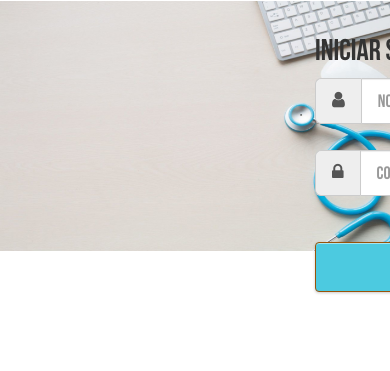
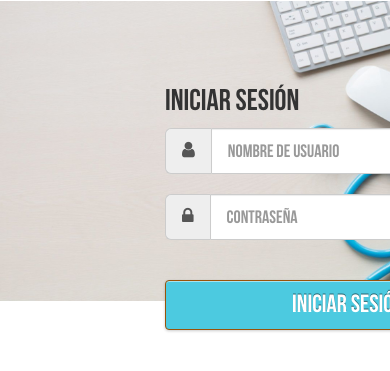
Before and after one commit to Franklin34/Sistema_Control_Vacunas_Covid, a PHP site: the page made by Proyecto 1/index.html in a window 390 px wide; the page is wider, and only the part inside the window is pictured. Shown: the top 371 px of that part. Run offline with PHP 8.4, Linux system fonts and the light colour scheme; some libraries are stand-ins or nearby versions.

Commit message:
Responsive Completo

```diff
--- a/Proyecto 1/css/responsiveLogin.css
+++ b/Proyecto 1/css/responsiveLogin.css
@@ -1,15 +1,59 @@
-@media only screen and (max-width: 1200px)
-.login {
-    width: 500px;
-    font-size: 2em;
-    margin-top: 100px;
-	margin-bottom:100px;
+@media only screen and (max-width: 2080px){
+    .login{
+
+        margin-top: 300px;
+        margin-left: 600px;
+
+
+}
 }
 
 
-@media only screen and (max-width: 992px)
+@media only screen and (max-width: 1985px){
+
+    .login{
+        margin-top: 300px;
+        margin-left: 600px;
+    }
+}
+
+@media only screen and (max-width: 1720px){
+
+    .login{
+
+    margin-top: 300px;
+    margin-left: 500px;
+    }
+}
+@media only screen and (max-width: 1550px){
+
+    .login{
+
+        margin-top: 250px;
+        margin-left: 350px;
+    }
+}
+
+@media only screen and (max-width: 1280px){
+.login{
+    margin-top: 150px;
+    margin-left: 250px;
+
+}
+}
+@media only screen and (max-width: 1100px){
 .login {
-    margin-top: 99px;
+    margin-left: 150px;
+    margin-top: 20px;
+    width: 402px;
+
+}
+}
+
+@media only screen and (max-width: 992px){
+.login {
+    margin-top: 50px;
     width: 396px;
     min-height: 0;
 }
+}
--- a/Proyecto 1/css/styleLogin.css
+++ b/Proyecto 1/css/styleLogin.css
@@ -108,41 +108,3 @@ button {
     0 1px 3px rgba(0, 0, 0, .2);
   background-image: linear-gradient(15%);
 }
-
-/* Large Devices, Wide Screens */
-@media only screen and (max-width : 1500px) {}
-
-@media only screen and (max-width : 1200px) {
-  .login {
-    width: 600px;
-    font-size: 2em;
-  }
-}
-
-@media only screen and (max-width : 1100px) {
-  .login {
-    margin-top: 2%;
-    width: 600px;
-    font-size: 1.7em;
-  }
-}
-
-/* Medium Devices, Desktops */
-@media only screen and (max-width : 992px) {
-  .login {
-    margin-top: 1%;
-    width: 550px;
-    font-size: 1.7em;
-    min-height: 0;
-  }
-}
-
-/* Small Devices, Tablets */
-@media only screen and (max-width : 768px) {
-  .login {
-    margin-top: 0;
-    width: 500px;
-    font-size: 1.3em;
-    min-height: 0;
-  }
-}
```
Also changed, not shown: Proyecto 1/homeAdmin.html (+8 -0 lines), Proyecto 1/img/escu.png (added).
